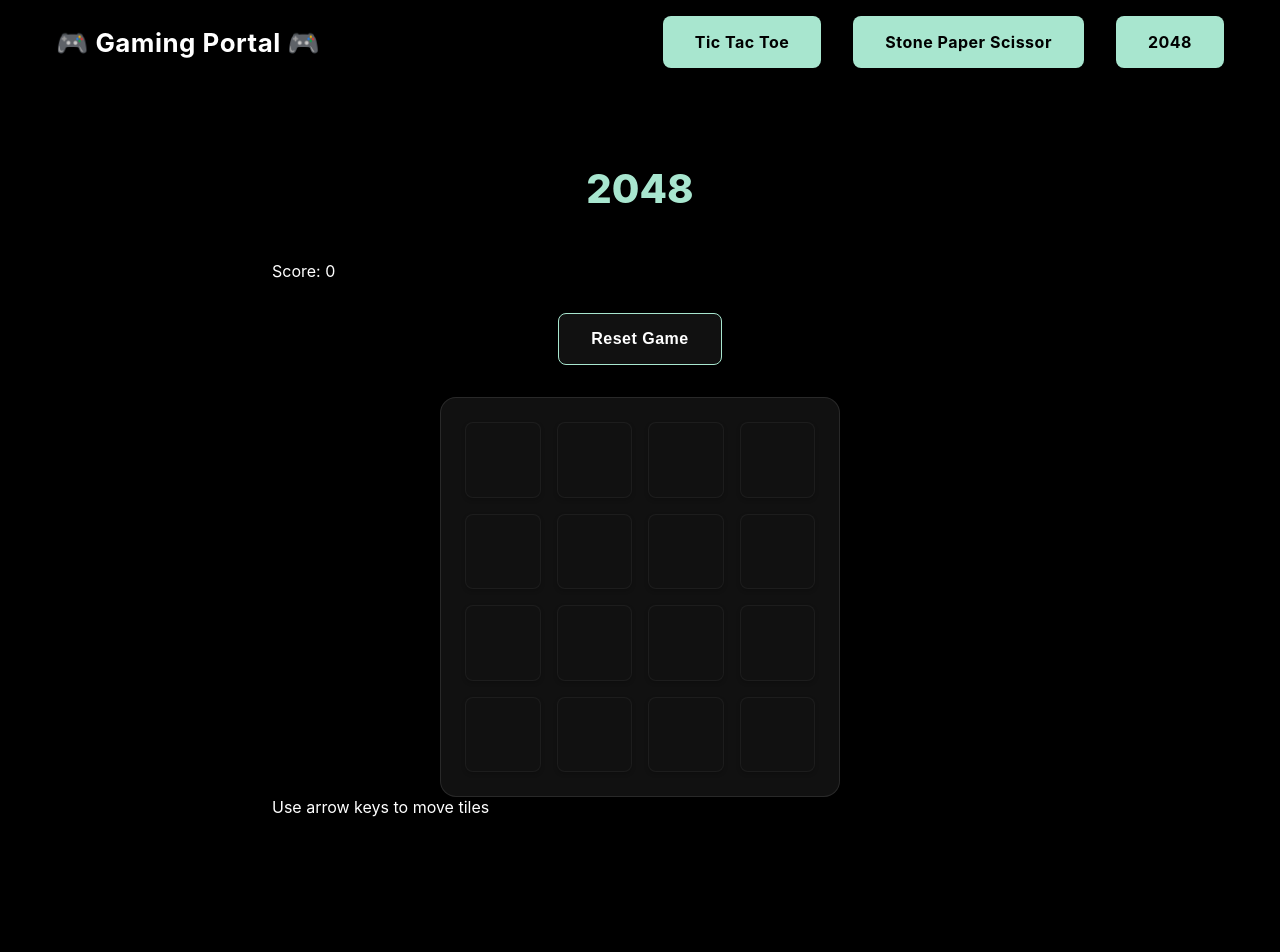
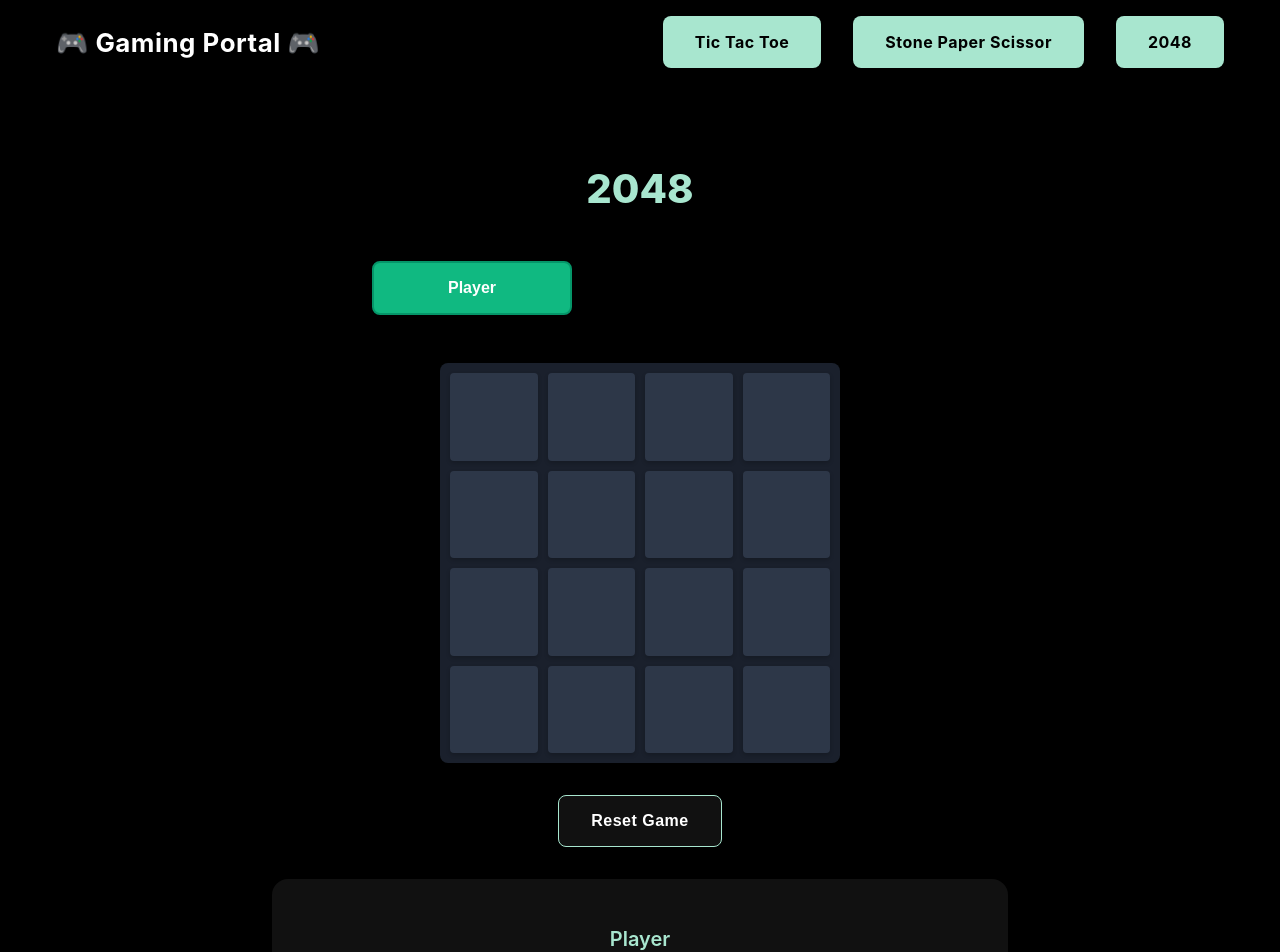
Before and after one commit to ashishanilsikaria/gaming-portal, a React (Vite) app: page /2048 in a window 1280 px wide. Shown: the top 952 px of the page. Before the commit the page ends 916 px from the top, so only its background shows below. Built offline with nearby package versions, Linux system fonts and the light colour scheme.

Commit message:
design change on 2048

```diff
--- a/src/games/Game2048.jsx
+++ b/src/games/Game2048.jsx
@@ -6,6 +6,8 @@ function Game2048() {
   const [score, setScore] = useState(0);
   const [gameOver, setGameOver] = useState(false);
   const [showModal, setShowModal] = useState(false);
+  const [playerName, setPlayerName] = useState('Player');
+  const [gameStarted, setGameStarted] = useState(false);
 
   const initializeBoard = useCallback(() => {
     const newBoard = Array(4).fill().map(() => Array(4).fill(0));
@@ -31,6 +33,12 @@ function Game2048() {
 
   const moveTiles = useCallback((direction) => {
     if (gameOver) return;
+
+    if (!gameStarted) {
+      setGameStarted(true);
+      setBoard(initializeBoard());
+      return;
+    }
 
     const newBoard = board.map(row => [...row]);
     let moved = false;
@@ -87,7 +95,7 @@ function Game2048() {
       setBoard(newBoard);
       checkGameOver(newBoard);
     }
-  }, [board, gameOver, addNewTile]);
+  }, [board, gameOver, addNewTile, gameStarted, initializeBoard]);
 
   const checkGameOver = useCallback((board) => {
     // Check for empty cells
@@ -146,29 +154,41 @@ function Game2048() {
   }, [showModal]);
 
   const resetGame = useCallback(() => {
-    setBoard(initializeBoard());
+    setBoard(Array(4).fill().map(() => Array(4).fill(0)));
     setScore(0);
     setGameOver(false);
     setShowModal(false);
-  }, [initializeBoard]);
+    setGameStarted(false);
+  }, []);
 
   return (
     <div className="game-container">
-      <h1 className="game-title">2048</h1>
+      <motion.h1
+        className="game-title"
+        initial={{ opacity: 0 }}
+        animate={{ opacity: 1 }}
+        transition={{ duration: 1 }}
+      >
+        2048
+      </motion.h1>
 
-      <div className="flex justify-between items-center w-full max-w-[400px] mx-auto mb-8">
-        <div className="text-2xl font-semibold text-center">Score: {score}</div>
-        <motion.button
-          whileHover={{ scale: 1.05 }}
-          whileTap={{ scale: 0.95 }}
-          className="btn btn-secondary"
-          onClick={resetGame}
-        >
-          Reset Game
-        </motion.button>
+      <div className="player-names">
+        <motion.input
+          type="text"
+          value={playerName}
+          onChange={(e) => setPlayerName(e.target.value)}
+          className="input player-input active"
+          placeholder="Player Name"
+          whileFocus={{ scale: 1.05 }}
+        />
       </div>
 
-      <div className="game-2048-grid">
+      <motion.div
+        className="game-2048-grid"
+        initial={{ scale: 0.8 }}
+        animate={{ scale: 1 }}
+        transition={{ duration: 0.5 }}
+      >
         {board.map((row, i) =>
           row.map((cell, j) => (
             <motion.div
@@ -182,10 +202,32 @@ function Game2048() {
             </motion.div>
           ))
         )}
-      </div>
+      </motion.div>
 
-      <div className="text-center text-gray-400 mt-8">
-        Use arrow keys to move tiles
+
+
+      <motion.button
+        whileHover={{ scale: 1.1 }}
+        whileTap={{ scale: 0.9 }}
+        className="btn btn-secondary mt-4"
+        onClick={resetGame}
+      >
+        Reset Game
+      </motion.button>
+
+      <div className="score-table">
+        <table>
+          <thead>
+            <tr>
+              <th>{playerName}</th>
+            </tr>
+          </thead>
+          <tbody>
+            <tr>
+              <td>{score}</td>
+            </tr>
+          </tbody>
+        </table>
       </div>
 
       <AnimatePresence>
@@ -202,11 +244,11 @@ function Game2048() {
               exit={{ scale: 0.5, opacity: 0 }}
               className="modal-content"
             >
-              <h2>Game Over!</h2>
-              <p className="text-xl mb-4">
-                Final Score: {score}
+              <h2 className="modal-title">Game Over!</h2>
+              <p className="modal-winner">
+                {playerName}'s Final Score: {score}
               </p>
-              <p className="text-gray-600">
+              <p className="modal-countdown">
                 Starting new game in 3 seconds...
               </p>
             </motion.div>
--- a/src/index.css
+++ b/src/index.css
@@ -19,6 +19,32 @@
   --tic-tac-toe-lines: #ffffff;
   --stone-paper-scissor-color: #A8E6CF; /* Pastel Green */
   --game-2048-color: #A8E6CF; /* Pastel Green */
+
+  /* 2048 Tile Colors - Dark Mode */
+  --tile-2: #2d3748;
+  --tile-4: #4a5568;
+  --tile-8: #2c5282;
+  --tile-16: #2b6cb0;
+  --tile-32: #3182ce;
+  --tile-64: #4299e1;
+  --tile-128: #63b3ed;
+  --tile-256: #4299e1;
+  --tile-512: #3182ce;
+  --tile-1024: #2b6cb0;
+  --tile-2048: #2c5282;
+
+  /* 2048 Tile Text Colors - Dark Mode */
+  --tile-text-2: #e2e8f0;
+  --tile-text-4: #e2e8f0;
+  --tile-text-8: #ffffff;
+  --tile-text-16: #ffffff;
+  --tile-text-32: #ffffff;
+  --tile-text-64: #ffffff;
+  --tile-text-128: #ffffff;
+  --tile-text-256: #ffffff;
+  --tile-text-512: #ffffff;
+  --tile-text-1024: #ffffff;
+  --tile-text-2048: #ffffff;
 
   /* Spacing (8pt Grid System) */
   --space-1: 0.5rem;    /* 8px */
@@ -404,102 +430,45 @@ nav {
 
 /* 2048 */
 .game-2048-grid {
+  width: 400px;
+  height: 400px;
+  margin: 0 auto;
   display: grid;
   grid-template-columns: repeat(4, 1fr);
-  gap: var(--space-2);
-  background-color: var(--bg-secondary);
-  padding: var(--space-3);
-  border-radius: var(--radius-lg);
-  max-width: 400px;
-  margin: 0 auto;
-  border: 1px solid rgba(255, 255, 255, 0.1);
+  grid-template-rows: repeat(4, 1fr);
+  gap: 10px;
+  background-color: #1a202c;
+  padding: 10px;
+  border-radius: var(--radius-md);
+  box-shadow: var(--shadow-lg);
 }
 
 .tile {
-  aspect-ratio: 1;
-  border-radius: var(--radius-md);
+  width: 100%;
+  height: 100%;
   display: flex;
   align-items: center;
   justify-content: center;
-  font-size: 1.5rem;
-  font-weight: 700;
-  color: var(--text-primary);
-  background-color: var(--bg-primary);
+  font-size: 2.5rem;
+  font-weight: bold;
+  border-radius: var(--radius-sm);
+  background-color: #2d3748;
+  color: var(--tile-text-2);
+  transition: all 0.15s ease;
   box-shadow: var(--shadow-sm);
-  transition: all 0.3s ease;
-  border: 1px solid rgba(255, 255, 255, 0.05);
 }
 
-.tile-0 {
-  background-color: var(--bg-secondary);
-  border: 1px solid rgba(255, 255, 255, 0.05);
-}
-
-.tile-2 {
-  background-color: var(--tic-tac-toe-color);
-  color: var(--text-light);
-  border: 1px solid rgba(255, 255, 255, 0.1);
-}
-
-.tile-4 {
-  background-color: var(--tic-tac-toe-o);
-  color: var(--text-light);
-  border: 1px solid rgba(255, 255, 255, 0.1);
-}
-
-.tile-8 {
-  background-color: var(--tic-tac-toe-x);
-  color: var(--text-light);
-  border: 1px solid rgba(255, 255, 255, 0.1);
-}
-
-.tile-16 {
-  background-color: var(--tic-tac-toe-heading);
-  color: var(--text-light);
-  border: 1px solid rgba(255, 255, 255, 0.1);
-}
-
-.tile-32 {
-  background-color: var(--tic-tac-toe-color);
-  color: var(--text-light);
-  border: 1px solid rgba(255, 255, 255, 0.1);
-}
-
-.tile-64 {
-  background-color: var(--tic-tac-toe-o);
-  color: var(--text-light);
-  border: 1px solid rgba(255, 255, 255, 0.1);
-}
-
-.tile-128 {
-  background-color: var(--tic-tac-toe-x);
-  color: var(--text-light);
-  border: 1px solid rgba(255, 255, 255, 0.1);
-}
-
-.tile-256 {
-  background-color: var(--tic-tac-toe-heading);
-  color: var(--text-light);
-  border: 1px solid rgba(255, 255, 255, 0.1);
-}
-
-.tile-512 {
-  background-color: var(--tic-tac-toe-color);
-  color: var(--text-light);
-  border: 1px solid rgba(255, 255, 255, 0.1);
-}
-
-.tile-1024 {
-  background-color: var(--tic-tac-toe-o);
-  color: var(--text-light);
-  border: 1px solid rgba(255, 255, 255, 0.1);
-}
-
-.tile-2048 {
-  background-color: var(--tic-tac-toe-x);
-  color: var(--text-light);
-  border: 1px solid rgba(255, 255, 255, 0.1);
-}
+.tile-2 { background-color: var(--tile-2); color: var(--tile-text-2); }
+.tile-4 { background-color: var(--tile-4); color: var(--tile-text-4); }
+.tile-8 { background-color: var(--tile-8); color: var(--tile-text-8); }
+.tile-16 { background-color: var(--tile-16); color: var(--tile-text-16); }
+.tile-32 { background-color: var(--tile-32); color: var(--tile-text-32); }
+.tile-64 { background-color: var(--tile-64); color: var(--tile-text-64); }
+.tile-128 { background-color: var(--tile-128); color: var(--tile-text-128); font-size: 2rem; }
+.tile-256 { background-color: var(--tile-256); color: var(--tile-text-256); font-size: 2rem; }
+.tile-512 { background-color: var(--tile-512); color: var(--tile-text-512); font-size: 2rem; }
+.tile-1024 { background-color: var(--tile-1024); color: var(--tile-text-1024); font-size: 1.75rem; }
+.tile-2048 { background-color: var(--tile-2048); color: var(--tile-text-2048); font-size: 1.75rem; }
 
 /* Input Fields */
 .input {
```
